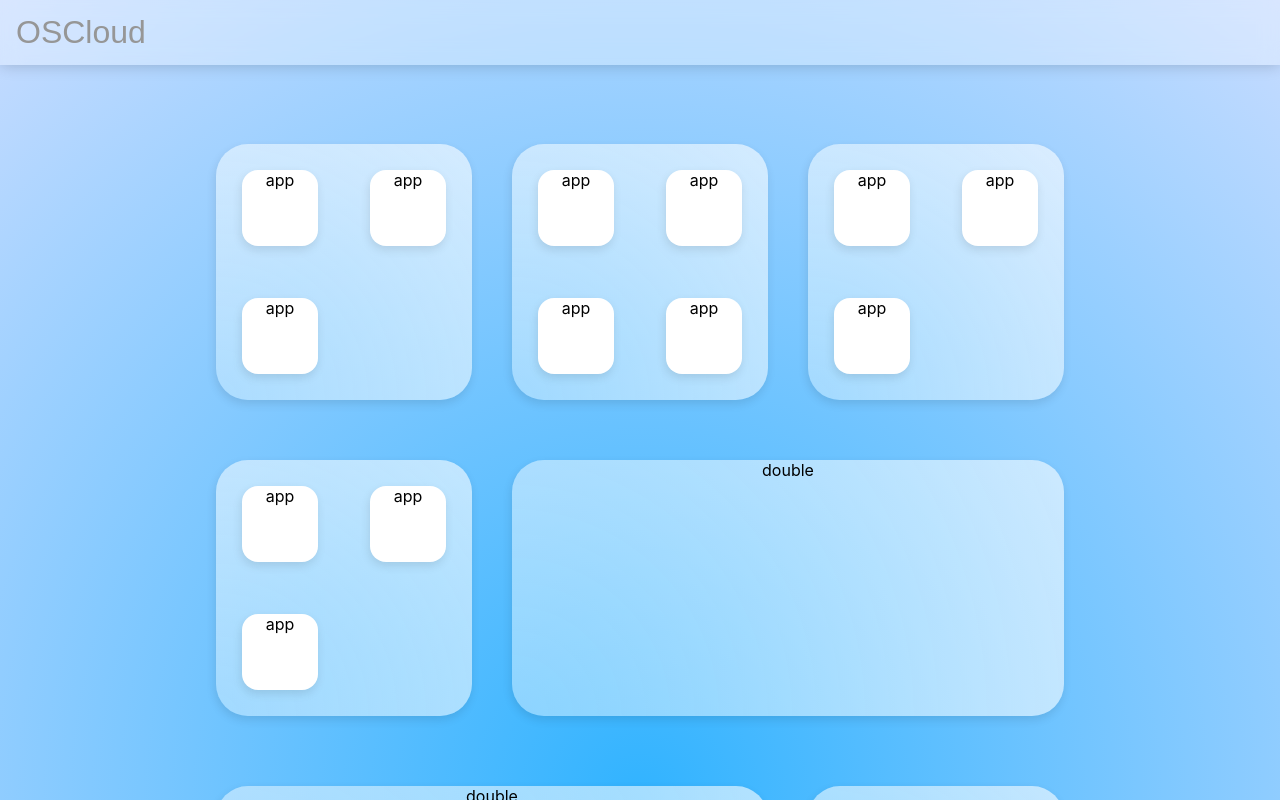
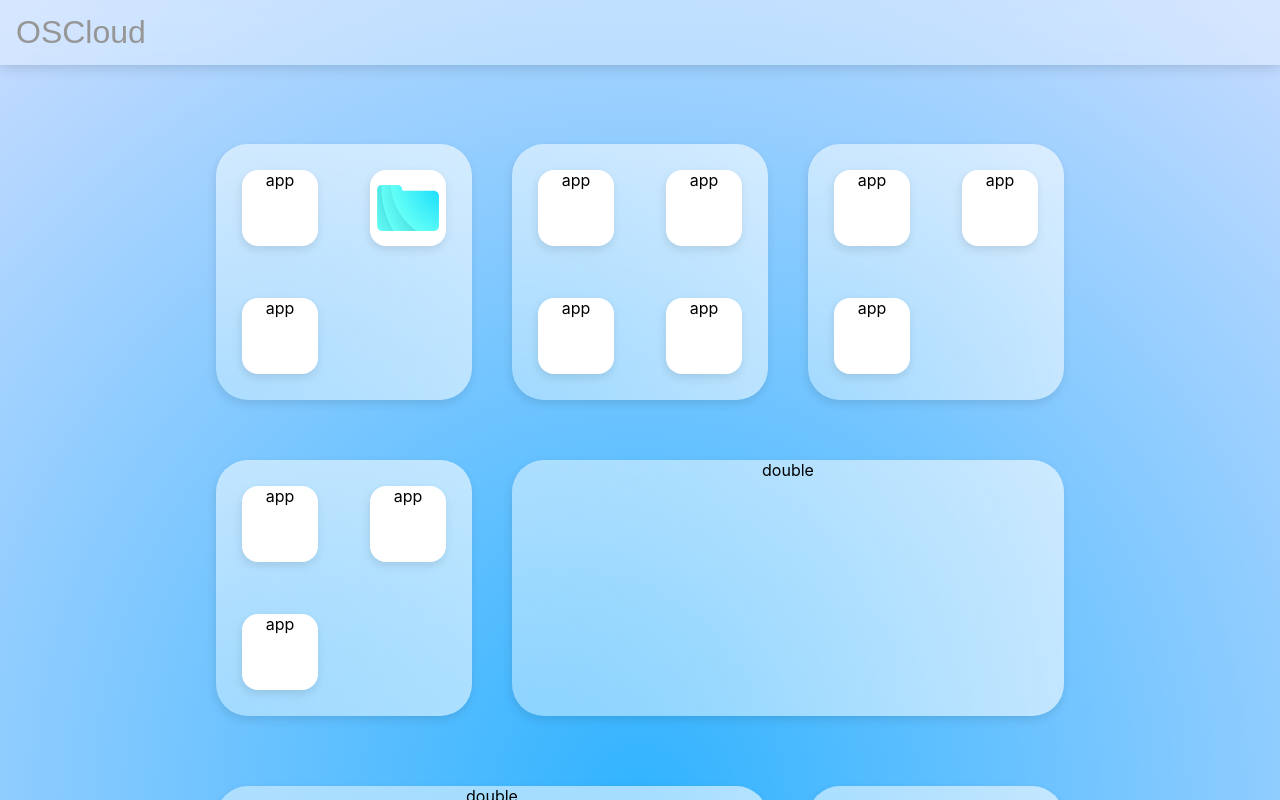
Before and after one commit to axel-denis/OSCloud, a React (Vite) app: page /Home in a window 1280 px wide. Built offline with nearby package versions, Linux system fonts and the light colour scheme.

Commit message:
feat: imported folder icon and added it to the home app menu to test

```diff
--- a/src/HomePage/DesktopAppLayout.tsx
+++ b/src/HomePage/DesktopAppLayout.tsx
@@ -1,4 +1,4 @@
-import React from "react";
+import Folder from "../assets/folder.svg";
 
 interface Props {
   launchPhotosPage: Function,
@@ -19,7 +19,15 @@ export default function DesktopAppLayout(props: Props) {
     <>
       <div className="appsWidget" style={{transition: "transform " + String(hoverAnimationDuration) + "ms"}}>
         <div className="app" onClick={() => props.launchPhotosPage()}>app</div>
-        <div className="app" onClick={() => props.launchFilesPage()}>app</div>
+        <div className="app" onClick={() => props.launchFilesPage()}>
+          <img src={Folder} alt="Folder"
+            style={{
+              width: "80%",
+              height: "80%",
+              padding: "10%"
+            }}
+          />
+        </div>
         <div className="app" onClick={() => props.launchPhotosPage()}>app</div>
       </div>
       <div className="appsWidget" style={{transition: "transform " + String(hoverAnimationDuration) + "ms"}}>
```
Also changed, not shown: public/folder.svg (added), src/assets/folder.svg (added).
